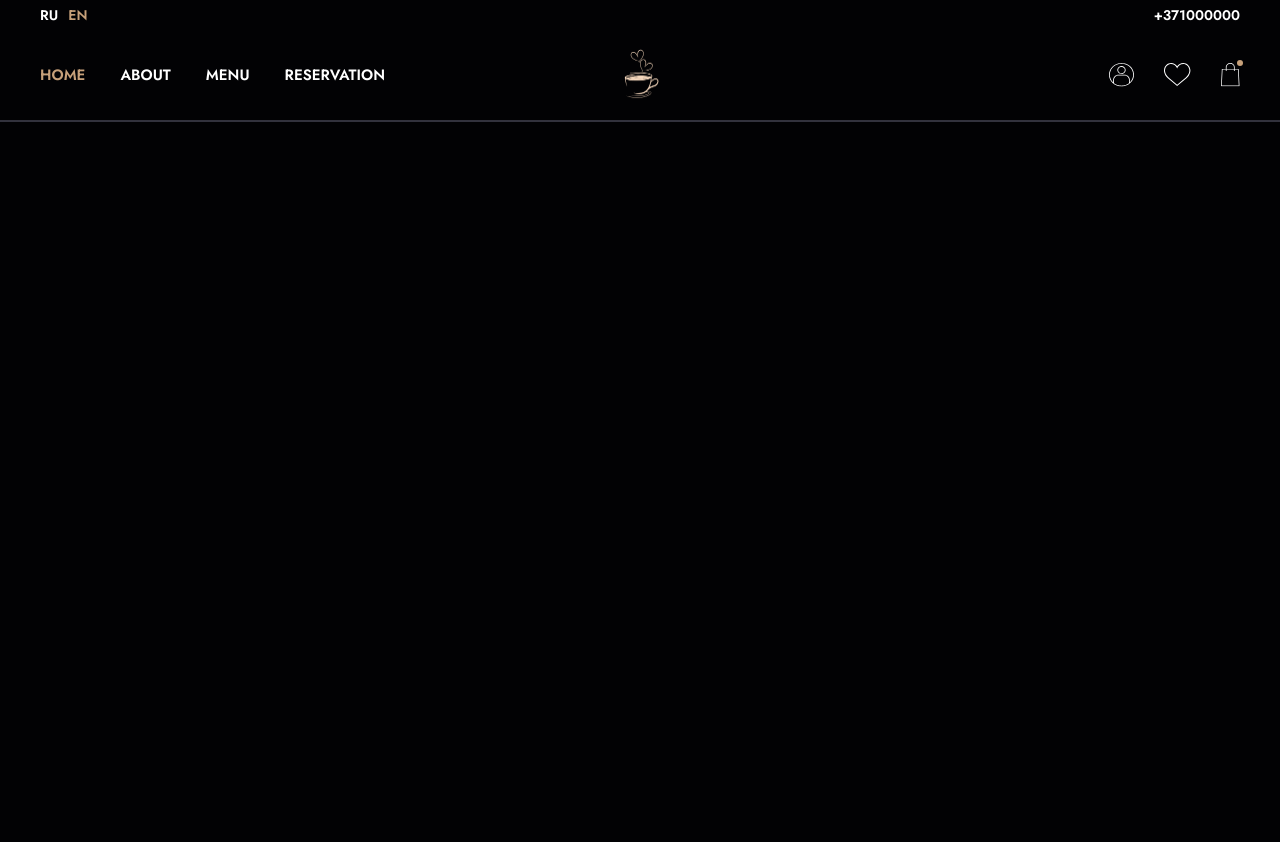
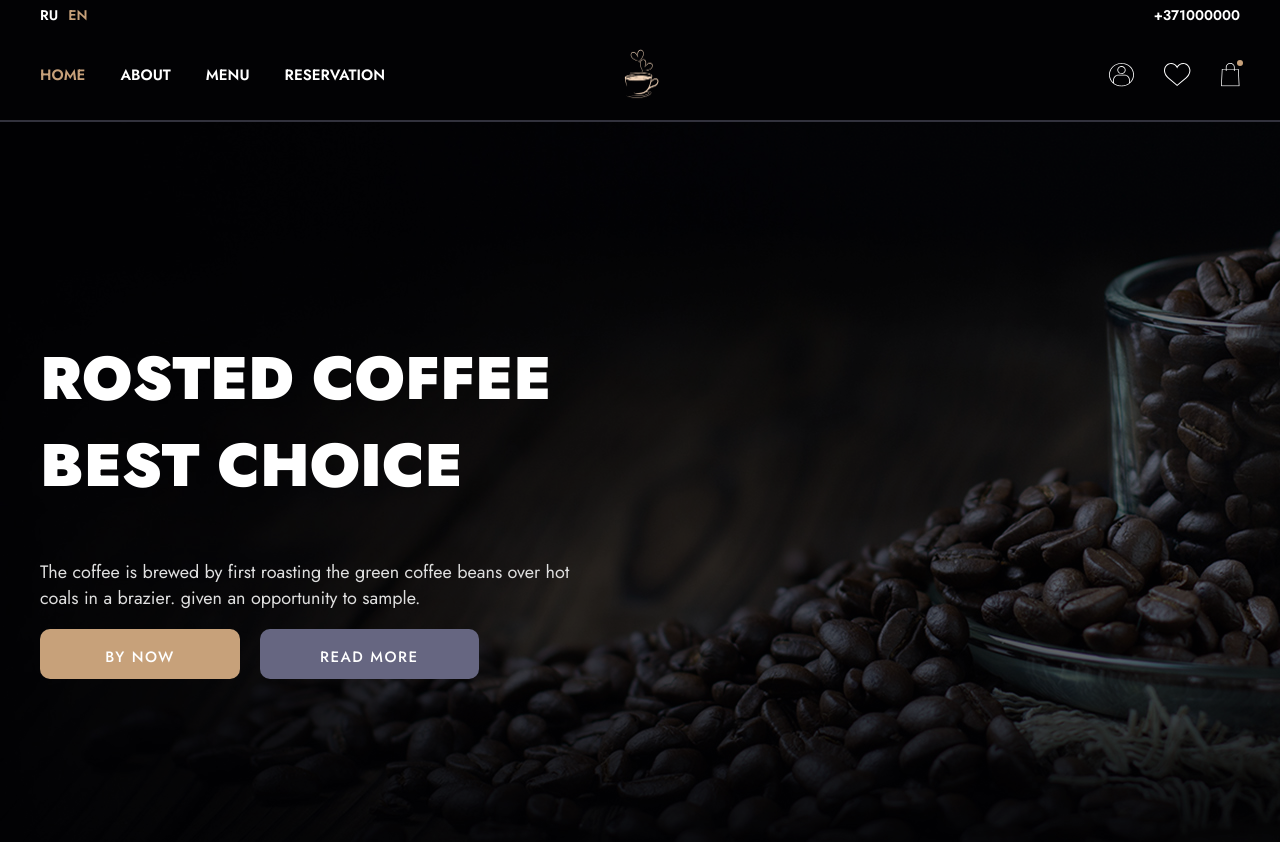
Before and after one commit to Rom-Freedom/coffe, a plain HTML site: page index.html in a window 1280 px wide. Before the commit the page ends 800 px from the top, so only its background shows below. Drawn offline with Linux system fonts and the light colour scheme.

Commit message:
to make up intro section

```diff
--- a/css/style.css
+++ b/css/style.css
@@ -15,10 +15,12 @@ body {
     margin: 0;
     background-color: #020204;
     font-family: 'Jost', sans-serif;
+    color: var(--primary-color);
 }
 
 a {
     text-decoration: none;
+    color: var(--primary-color);
 }
 
 img {
@@ -30,6 +32,30 @@ img {
     margin: 0 auto;
 }
 
+.btn {
+    min-width: 200px;
+    height: 50px;
+    border-radius: 10px;
+    display: inline-flex;
+    justify-content: center;
+    align-self: center;
+    color: var(--primary-color);
+    font-size: 15px;
+    font-weight: 500;
+    letter-spacing: 1.5px;
+    text-transform: uppercase;
+    padding: 17px 60px;
+    transition: background-color .2s ease;
+}
+.btn:hover {
+    background: #5f3c19;
+}
+.btn-main {
+    background: var(--xl-color);
+}
+.btn-second {
+    background: #666681;
+}
 .header {
     border-bottom: 1px solid var(--header-line);
 }
@@ -130,3 +156,49 @@ img {
     top: -3px;
     right: -3px;
 }
+
+/* INTRO */
+.intro {
+    background-image: url(../img/big_cup_of_coffe.jpg);
+    background-repeat: no-repeat;
+    background-size: cover;
+    position: relative;
+}
+.intro:after {
+    width: 100%;
+    height: 100%;
+    content: "";
+    position: absolute;
+    top: 0;
+    left: 0;
+    background-color: rgba(2, 2, 4, 0.55);;
+}
+.into__wrapper {
+    padding: 20px 0;
+    min-height: 720px;
+    display: flex;
+    align-items: center;
+    position: relative;
+    z-index: 2;
+}
+.intro__block {
+    max-width: 565px;
+}
+.intro__title {
+    font-size: 60px;
+    font-weight: 900;
+    text-transform: uppercase;
+    margin-bottom: 0 0 35px;
+}
+.intro__text {
+    margin-bottom: 0 0 35px;
+    color: var(--text-color);
+    font-size: 18px;
+    font-weight: 400;
+}
+.intro__actions {
+    display: flex;
+}
+.intro__actions .btn-main {
+    margin-right: 20px;
+}
--- a/index.html
+++ b/index.html
@@ -58,5 +58,26 @@
         </div>
     </div>
 </header>
+
+<section class="intro">
+    <div class="container">
+        <div class="into__wrapper">
+        <div class="intro__block">
+            <h1 class="intro__title">
+                Rosted coffee <br> best choice
+            </h1>
+            <p class="intro__text">The coffee is brewed by first roasting the green coffee beans over hot <br> coals in a brazier. given an opportunity to sample.</p>
+            <div class="intro__actions">
+                <a class="btn btn-main" href="#">
+                    By now
+                </a>
+                <a class="btn btn-second" href="#">
+                    Read more
+                </a>
+            </div>
+        </div>
+        </div>
+    </div>
+</section>
 </body>
 </html>
```
Also changed, not shown: img/big_cup_of_coffe.jpg (added).
